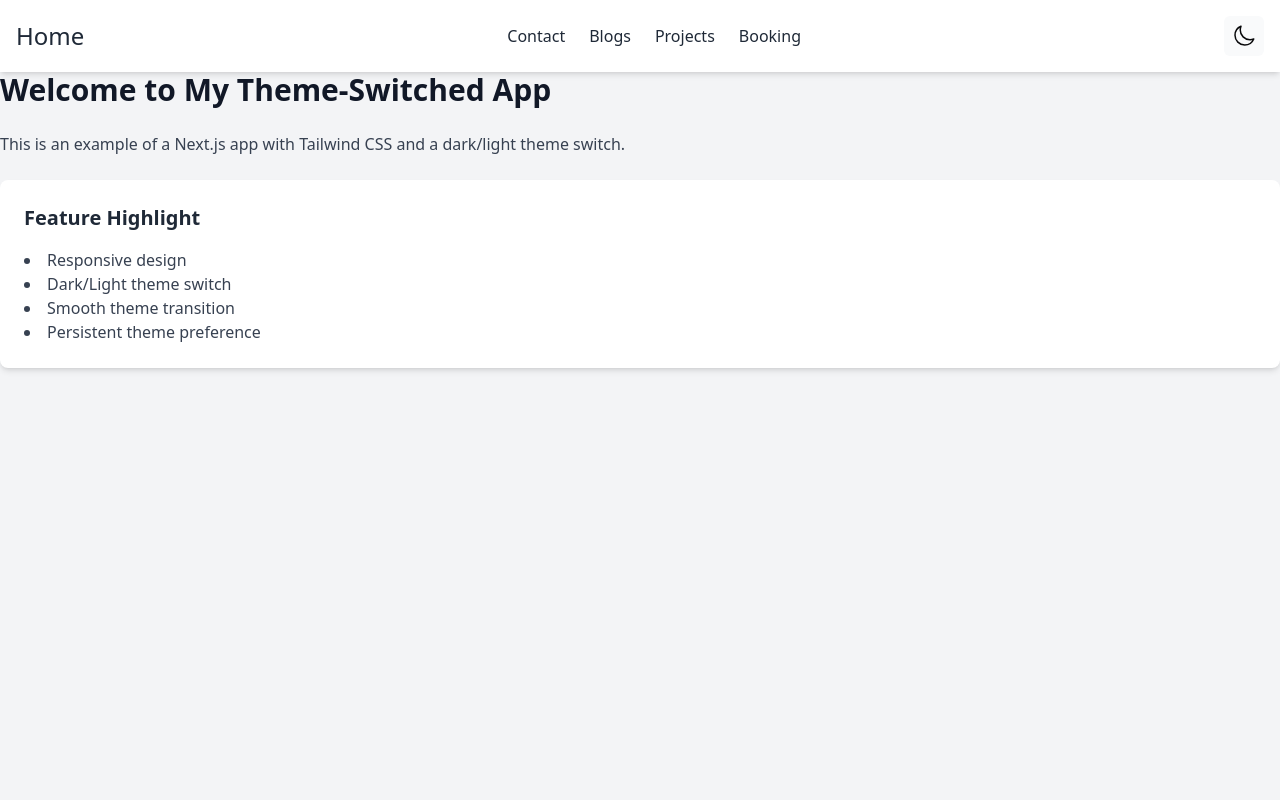
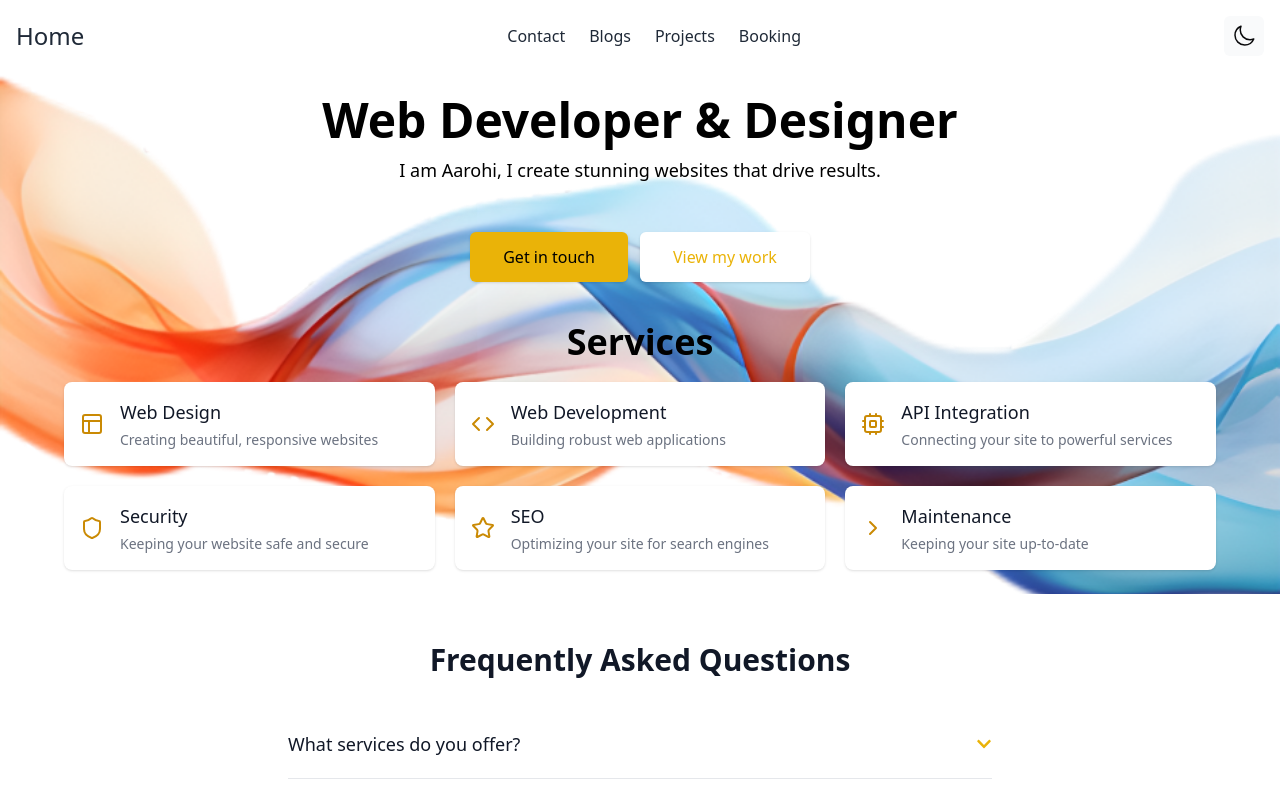
Before and after one commit to bhanujongit4/codeolympusai, a Next.js app: page / in a window 1280 px wide. Shown: the top 800 px of the page. Built offline with nearby package versions, Linux system fonts and the light colour scheme.

Commit message:
Update page.tsx

```diff
--- a/src/app/page.tsx
+++ b/src/app/page.tsx
@@ -1,23 +1,6 @@
+import HomePage from "./home/page";
 export default function Home() {
   return (
-    <div className="space-y-6">
-      <h2 className="text-3xl font-bold text-gray-900 dark:text-white">
-        Welcome to My Theme-Switched App
-      </h2>
-      <p className="text-gray-700 dark:text-gray-300">
-        This is an example of a Next.js app with Tailwind CSS and a dark/light theme switch.
-      </p>
-      <div className="bg-white dark:bg-gray-800 p-6 rounded-lg shadow-md">
-        <h3 className="text-xl font-semibold text-gray-800 dark:text-white mb-4">
-          Feature Highlight
-        </h3>
-        <ul className="list-disc list-inside text-gray-700 dark:text-gray-300">
-          <li>Responsive design</li>
-          <li>Dark/Light theme switch</li>
-          <li>Smooth theme transition</li>
-          <li>Persistent theme preference</li>
-        </ul>
-      </div>
-    </div>
+<HomePage></HomePage>
   );
 }
```
